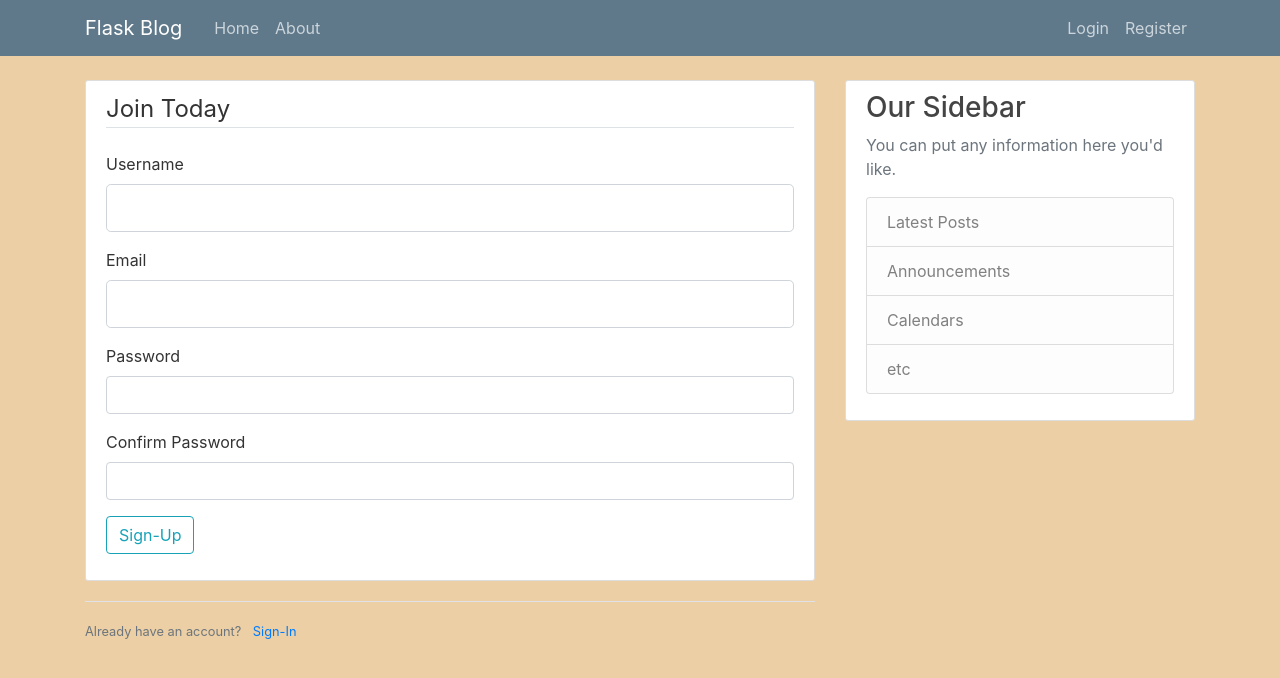
After one commit to chitranshcodes/Flask-blog, a Flask app: page /RegistrationPage in a window 1280 px wide. The commit adds this page. Shown: the top 678 px of the page. Run offline with Flask 3, Linux system fonts and the light colour scheme.

Commit message:
login and registration forms made which flash after entry submission and validate all the inputs-conditions,,,,,authentication not added till yet

```diff
--- a/flaskblog.py
+++ b/flaskblog.py
@@ -1,5 +1,8 @@
-from flask import Flask,render_template
+from flask import Flask,render_template, url_for, flash, redirect
+from forms import RegistrationForm, LoginForm
 app=Flask(__name__)
+
+app.config["SECRET_KEY"]="d7d187b1cd34edb71bbe5038d34e90ff"
 posts=[
 {
     "title":"First Post",
@@ -9,7 +12,9 @@ posts=[
 }
 
 ]
-
+@app.route('/')
+def welcome():
+    return render_template('welcome.html', title="Welcome")
 @app.route('/home')
 def home():
     return render_template('home.html', posts=posts)
@@ -18,5 +23,22 @@ def home():
 def about():
     return render_template("about.html", title="About")
 
+@app.route("/RegistrationPage",methods=['GET', 'POST'])
+def register():
+    form=RegistrationForm()
+    if form.validate_on_submit():
+        flash(f'Account created for {form.username.data}!','success')
+        return redirect(url_for('home'))
+    return render_template("register.html",title="RegistrationPage", form=form)
+
+@app.route("/LoginPage",methods=['GET', 'POST'])
+def login():
+    form=LoginForm()
+    if form.validate_on_submit():
+        if form.email.data=='xyz@gmail.com' and form.password.data=='password':
+            flash('You have been successfully logged in !','success')
+            return redirect(url_for('home'))
+    return render_template("login.html",title="LoginPage", form=form)
+
 if __name__=="__main__":
     app.run(debug=True)
--- /dev/null
+++ b/forms.py
@@ -0,0 +1,17 @@
+from flask_wtf import FlaskForm
+from wtforms import BooleanField, StringField, PasswordField, SubmitField
+from wtforms.validators import DataRequired, Length, Email, EqualTo
+
+
+class RegistrationForm(FlaskForm):
+    username=StringField('Username', validators=[DataRequired(), Length(min=6, max=20)])
+    email = StringField("Email", validators=[DataRequired(), Length(min=5), Email()])
+    password= PasswordField("Password", validators=[DataRequired(), Length(min=7, max=15)])
+    confirm_password= PasswordField("Confirm Password", validators=[DataRequired(), Length(min=7, max=15), EqualTo('password') ])
+    submit=SubmitField('Sign-Up')
+
+class LoginForm(FlaskForm):
+    email = StringField("Email", validators=[DataRequired(), Length(min=5), Email(message='Invalid Email Address')])
+    password= PasswordField("Password", validators=[DataRequired(), Length(min=7, max=15)])
+    remember=BooleanField("Remember Me")
+    submit=SubmitField('Login')
--- /dev/null
+++ b/static/main.css
@@ -0,0 +1,80 @@
+body{
+    background: #fafafa;
+    color: #333333;
+    margin-top: 5rem;
+  }
+
+  h1, h2, h3, h4, h5, h6 {
+    color: #444444;
+  }
+
+  .bg-steel {
+    background-color: #5f788a;
+  }
+
+  .site-header .navbar-nav .nav-link {
+    color: #cbd5db;
+  }
+
+  .site-header .navbar-nav .nav-link:hover {
+    color: #ffffff;
+  }
+
+  .site-header .navbar-nav .nav-link.active {
+    font-weight: 500;
+  }
+
+  .content-section {
+    background: #ffffff;
+    padding: 10px 20px;
+    border: 1px solid #dddddd;
+    border-radius: 3px;
+    margin-bottom: 20px;
+  }
+
+  .article-title {
+    color: #444444;
+  }
+
+  a.article-title:hover {
+    color: #428bca;
+    text-decoration: none;
+  }
+
+  .article-content {
+    white-space: pre-line;
+  }
+
+  .article-img {
+    height: 65px;
+    width: 65px;
+    margin-right: 16px;
+  }
+
+  .article-metadata {
+    padding-bottom: 1px;
+    margin-bottom: 4px;
+    border-bottom: 1px solid #e3e3e3
+  }
+
+  .article-metadata a:hover {
+    color: #333;
+    text-decoration: none;
+  }
+
+  .article-svg {
+    width: 25px;
+    height: 25px;
+    vertical-align: middle;
+  }
+
+  .account-img {
+    height: 125px;
+    width: 125px;
+    margin-right: 20px;
+    margin-bottom: 16px;
+  }
+
+  .account-heading {
+    font-size: 2.5rem;
+  }
--- a/templates/layout.html
+++ b/templates/layout.html
@@ -3,12 +3,13 @@
 
 <head>
   <meta charset="UTF-8">
-    <meta name="viewport" content="width=device-width, initial-scale=1.0">
+  <meta name="viewport" content="width=device-width, initial0-scale=1.0">
 
-    <link rel="stylesheet" href="https://cdn.jsdelivr.net/npm/bootstrap@4.3.1/dist/css/bootstrap.min.css" integrity="sha384-ggOyR0iXCbMQv3Xipma34MD+dH/1fQ784/j6cY/iJTQUOhcWr7x9JvoRxT2MZw1T" crossorigin="anonymous">
-
+  <link rel="stylesheet" href="https://cdn.jsdelivr.net/npm/bootstrap@4.3.1/dist/css/bootstrap.min.css"
+    integrity="sha384-ggOyR0iXCbMQv3Xipma34MD+dH/1fQ784/j6cY/iJTQUOhcWr7x9JvoRxT2MZw1T" crossorigin="anonymous">
+  <link rel="stylesheet" type="text/css" href="{{ url_for('static', filename='main.css') }}">
   {% if title %}
-    <title>Flask-Blog {{ title }}</title>
+  <title>F-B {{ title }}</title>
   {% else %}
   <title>Flask-Blog</title>
   {% endif %}
@@ -17,11 +18,60 @@
 </head>
 
 <body>
+  <header class="site-header">
+    <nav class="navbar navbar-expand-md navbar-dark bg-steel fixed-top">
       <div class="container">
-    {%block content%}
+        <a class="navbar-brand mr-4" href="/">Flask Blog</a>
+        <button class="navbar-toggler" type="button" data-toggle="collapse" data-target="#navbarToggle"
+          aria-controls="navbarToggle" aria-expanded="false" aria-label="Toggle navigation">
+          <span class="navbar-toggler-icon"></span>
+        </button>
+        <div class="collapse navbar-collapse" id="navbarToggle">
+          <div class="navbar-nav mr-auto">
+            <a class="nav-item nav-link" href="/home">Home</a>
+            <a class="nav-item nav-link" href="/about">About</a>
+          </div>
+          <!-- Navbar Right Side -->
+          <div class="navbar-nav">
+            <a class="nav-item nav-link" href="/LoginPage">Login</a>
+            <a class="nav-item nav-link" href="/RegistrationPage">Register</a>
+          </div>
+        </div>
+      </div>
+    </nav>
+  </header>
+  <main role="main" class="container">
+    <div class="row">
+      <div class="col-md-8">
 
-    {% endblock %}
+        {% with messages=get_flashed_messages(with_categories=true)%}
+        {%if messages%}
+        {% for category,message in messages %}
+        <div class="alert alert-{{category}}">
+          {{message}}
         </div>
+        {%endfor%}
+
+        {%endif%}
+
+        {%endwith%}
+        {% block content %}{% endblock %}
+      </div>
+      <div class="col-md-4">
+        <div class="content-section">
+          <h3>Our Sidebar</h3>
+          <p class='text-muted'>You can put any information here you'd like.
+          <ul class="list-group">
+            <li class="list-group-item list-group-item-light">Latest Posts</li>
+            <li class="list-group-item list-group-item-light">Announcements</li>
+            <li class="list-group-item list-group-item-light">Calendars</li>
+            <li class="list-group-item list-group-item-light">etc</li>
+          </ul>
+          </p>
+        </div>
+      </div>
+    </div>
+  </main>
   <script src="https://code.jquery.com/jquery-3.3.1.slim.min.js"
     integrity="sha384-q8i/X+965DzO0rT7abK41JStQIAqVgRVzpbzo5smXKp4YfRvH+8abtTE1Pi6jizo"
     crossorigin="anonymous"></script>
--- /dev/null
+++ b/templates/register.html
@@ -0,0 +1,78 @@
+{% extends "layout.html"%}
+{%block style%}
+<style>
+    body {
+        background-color: rgb(236, 207, 164);
+    }
+</style>
+{%endblock%}
+{% block content %}
+<div class="content-section">
+    <form method="POST" action="{{ url_for('register') }}">
+        {{ form.hidden_tag() }}
+        <legend class="border-bottom mb-4">Join Today</legend>
+        <div class="form-group">
+            {{ form.username.label(class="form-control-label") }}
+                    {% if form.username.errors %}
+                        {{ form.username(class="form-control form-control-lg is-invalid") }}
+                        <div class="invalid-feedback">
+                            {% for error in form.username.errors %}
+                                <span>{{ error }}</span>
+                            {% endfor %}
+                        </div>
+                    {% else %}
+                        {{ form.username(class="form-control form-control-lg") }}
+                    {% endif %}
+        </div>
+        <div class="form-group">
+            {{ form.email.label(class="form-control-label") }}
+                    {% if form.email.errors %}
+                        {{ form.email(class="form-control form-control-lg is-invalid") }}
+                        <div class="invalid-feedback">
+                            {% for error in form.email.errors %}
+                                <span>{{ error }}</span>
+                            {% endfor %}
+                        </div>
+                    {% else %}
+                        {{ form.email(class="form-control form-control-lg") }}
+                    {% endif %}
+        </div>
+        <div class="form-group">
+            {{ form.password.label(class="form-control-label") }}
+            {% if form.password.errors %}
+            {{ form.password(class="form-control is-invalid") }}
+            <div class="invalid-feedback">
+                {% for error in form.password.errors %}
+                <span> {{error}} </span>
+                {%endfor%}
+            </div>
+            {%else%}
+            {{ form.password(class="form-control") }}
+            {%endif%}
+        </div>
+        <div class="form-group">
+            {{ form.confirm_password.label(class="form-control-label") }}
+            {% if form.confirm_password.errors %}
+            {{ form.confirm_password(class="form-control is-invalid") }}
+            <div class="invalid-feedback">
+                {% for error in form.confirm_password.errors %}
+                <span> {{error}} </span>
+                {%endfor%}
+            </div>
+            {%else%}
+            {{ form.confirm_password(class="form-control") }}
+            {%endif%}
+        </div>
+
+        <div class="form-group">
+            {{ form.submit(class="btn btn-outline-info") }}
+        </div>
+    </form>
+</div>
+<div class="border-top pt-3">
+    <small class="text-muted">
+        Already have an account?
+        <a class="ml-2" href="{{url_for('login')}}">Sign-In</a>
+    </small>
+</div>
+{%endblock%}
```
Also changed, not shown: templates/home.html (+12 -8 lines), templates/login.html (added, +57 -0 lines), templates/welcome.html (added, +13 -0 lines). Lines whose indentation alone changed are shown as unchanged.
